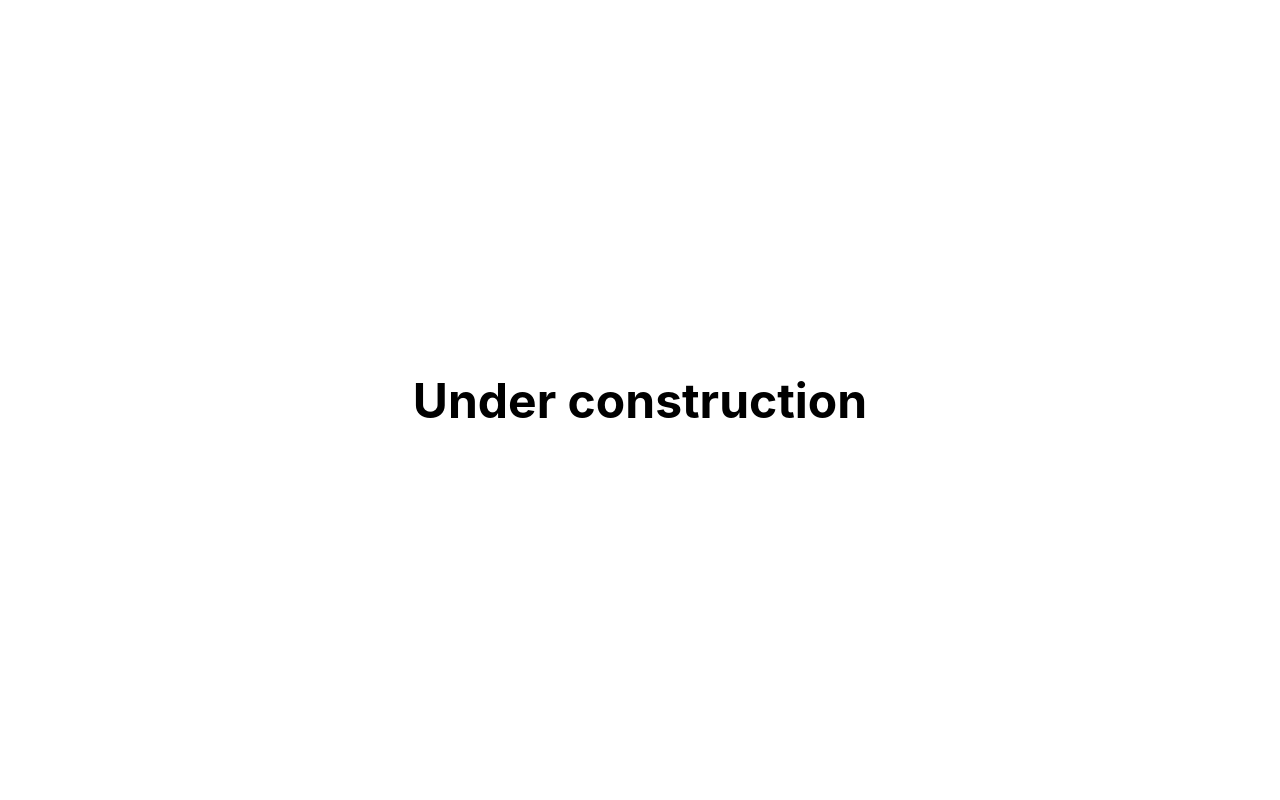
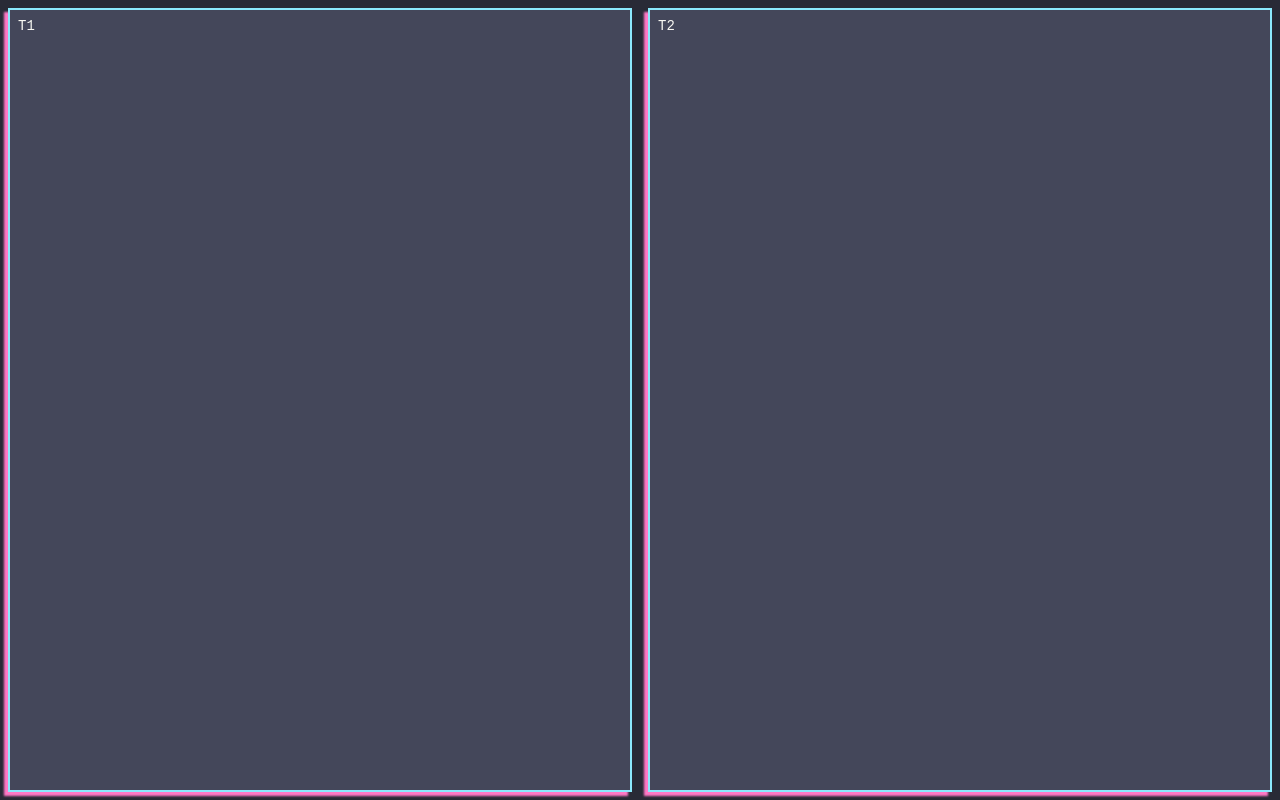
Before and after one commit to jamtartley/jamtartley.com, a React (Create React App) app: page / in a window 1280 px wide. Built offline with nearby package versions, Linux system fonts and the light colour scheme.

Commit message:
Add terminal component

```diff
--- /dev/null
+++ b/src/colours.tsx
@@ -0,0 +1,13 @@
+export default {
+  BACKGROUND: "#282a36",
+  FOREGROUND: "#f8f8f2",
+  BACKGROUND_LIGHT: "#44475a",
+  BLUE: "#6272a4",
+  CYAN: "#8be9fd",
+  GREEN: "#50fa7b",
+  ORANGE: "#ffb86c",
+  PINK: "#ff79c6",
+  PURPLE: "#bd93f9",
+  RED: "#ff5555",
+  YELLOW: "#f1fa8c",
+};
--- /dev/null
+++ b/src/components/Terminal.tsx
@@ -0,0 +1,23 @@
+import React, { FC } from "react";
+
+import colours from "../colours";
+import styled from "styled-components";
+
+export const Terminal: FC = ({ children }) => {
+  const Wrapper = styled.div`
+    overflow: auto;
+    background: ${colours.BACKGROUND_LIGHT};
+    color: ${colours.FOREGROUND};
+    border: 2px solid ${colours.CYAN};
+    font-size: 14px;
+    font-family: monospace;
+    box-shadow: -4px 4px 2px 0 ${colours.PINK};
+    white-space: pre-wrap;
+    outline: 0;
+    margin: 8px;
+    padding: 8px;
+    flex: 1;
+  `;
+
+  return <Wrapper>{children}</Wrapper>;
+};
--- a/src/index.css
+++ b/src/index.css
@@ -2,17 +2,7 @@ html,
 body,
 #root {
   height: 100vh;
-  width: 100vw;
+  margin: 0;
+  padding: 0;
+  overflow: hidden;
 }
-
-body {
-  margin: 0;
-  font-family: -apple-system, BlinkMacSystemFont, "Segoe UI", "Roboto", "Oxygen", "Ubuntu", "Cantarell", "Fira Sans", "Droid Sans",
-    "Helvetica Neue", sans-serif;
-  -webkit-font-smoothing: antialiased;
-  -moz-osx-font-smoothing: grayscale;
-}
-
-code {
-  font-family: source-code-pro, Menlo, Monaco, Consolas, "Courier New", monospace;
-}
--- a/src/index.tsx
+++ b/src/index.tsx
@@ -2,12 +2,24 @@ import "./index.css";
 
 import React, { FC } from "react";
 
+import { HomePage } from "./pages/HomePage/HomePage";
 import ReactDOM from "react-dom";
-import { UnderConstruction } from "./pages/UnderConstruction/UnderConstruction";
+import colours from "./colours";
 import reportWebVitals from "./reportWebVitals";
+import styled from "styled-components";
 
 const App: FC = () => {
-  return <UnderConstruction />;
+  const Wrapper = styled.div`
+    height: 100%;
+    width: 100%;
+    background: ${colours.BACKGROUND};
+  `;
+
+  return (
+    <Wrapper>
+      <HomePage />
+    </Wrapper>
+  );
 };
 
 ReactDOM.render(
--- /dev/null
+++ b/src/pages/HomePage/HomePage.tsx
@@ -0,0 +1,23 @@
+import React, { FC } from "react";
+
+import { Terminal } from "../../components/Terminal";
+import sizes from "../../sizes";
+import styled from "styled-components";
+
+export const HomePage: FC = () => {
+  const Wrapper = styled.div`
+    display: flex;
+    height: 100%;
+
+    @media (max-width: ${sizes.MOBILE}) {
+      flex-direction: column;
+    }
+  `;
+
+  return (
+    <Wrapper>
+      <Terminal>T1</Terminal>
+      <Terminal>T2</Terminal>
+    </Wrapper>
+  );
+};
--- /dev/null
+++ b/src/sizes.tsx
@@ -0,0 +1,3 @@
+export default {
+  MOBILE: "768px",
+};
```
Also changed, not shown: .eslintrc.js, 1 other file (tests, documents, lock files or other folders).
